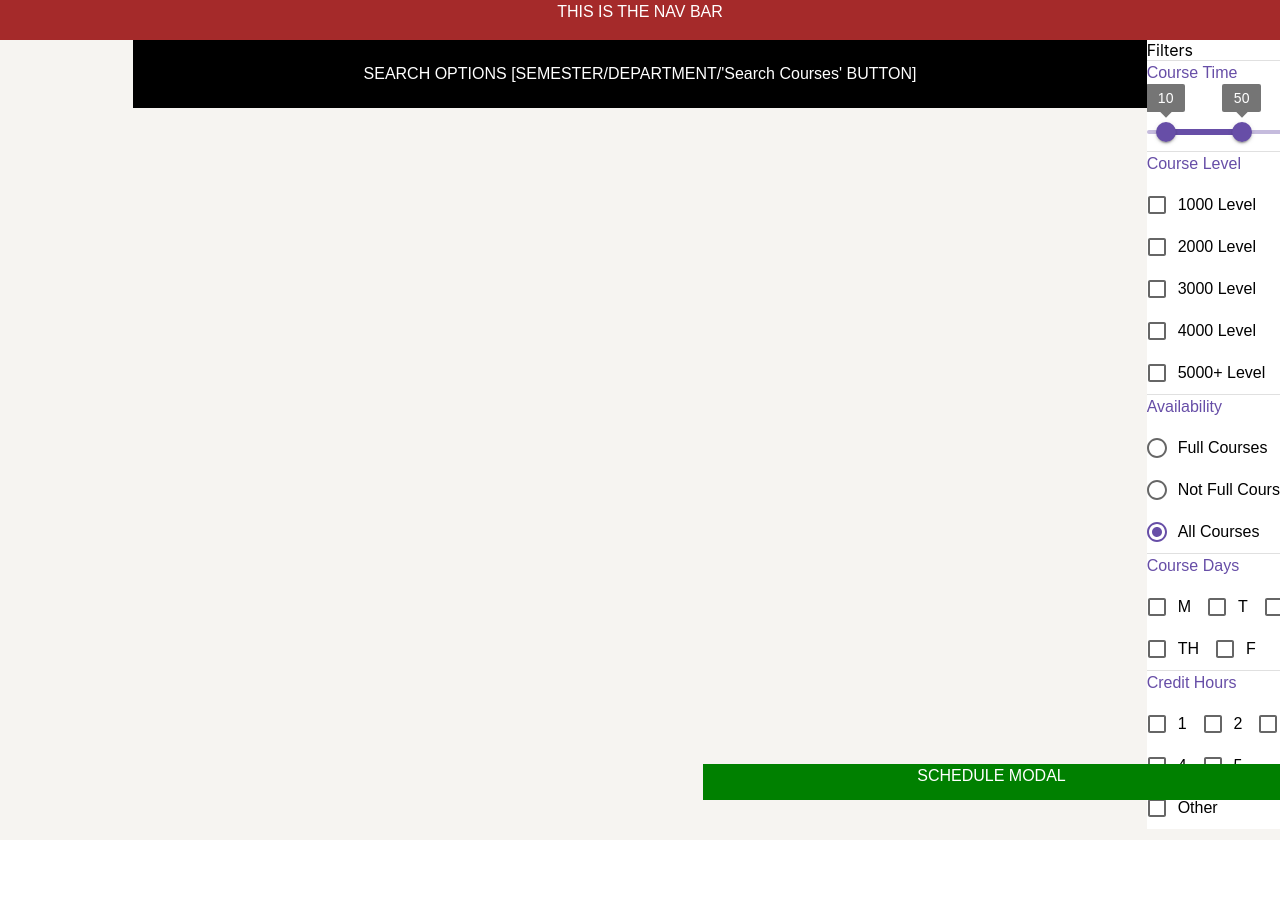
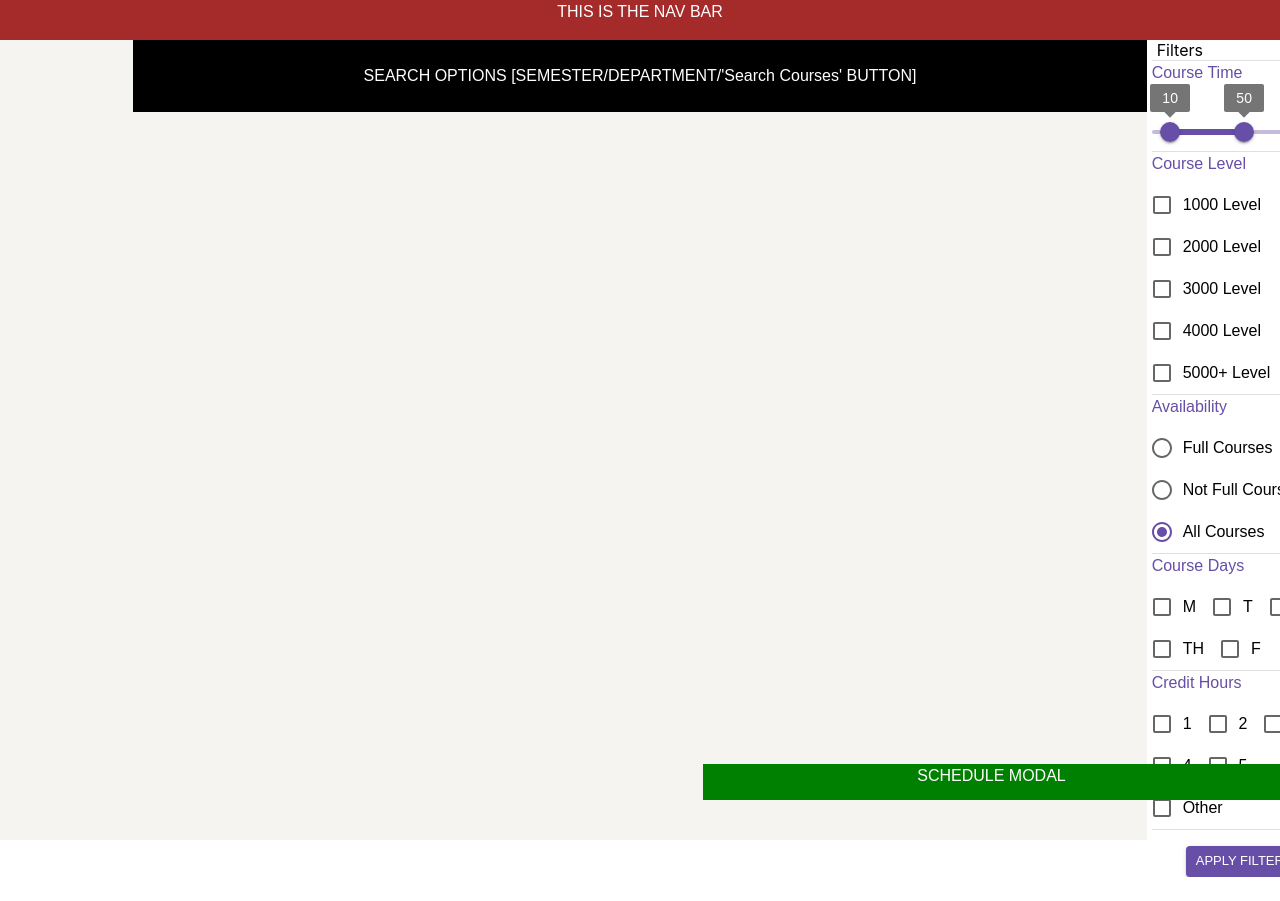
Before and after one commit to BaboyaChoch/ScheduleBookletRevamped, a React (Create React App) app in the folder booklet/: page / in a window 1280 px wide. Shown: the top 901 px of the page. Before the commit the page ends 853 px from the top, so only its background shows below. Built offline with nearby package versions, Linux system fonts and the light colour scheme.

Commit message:
Button and some styling

```diff
--- a/booklet/src/components/CheckmarkDisplayer.js
+++ b/booklet/src/components/CheckmarkDisplayer.js
@@ -44,20 +44,17 @@ export default function CheckmarkDisplayer(props) {
         <Typography sx={{ color: "#674EA7" }}> {headerText}</Typography>
       </Grid>
       {/* Body - checklist */}
-      <Grid
-        item
-        sx={{
-          flexWrap: "nowrap",
-        }}
-      >
+      <Grid item container>
         {itemList.map((item) => {
           return (
+            <Grid item>
               <FormControlLabel
                 spacing={1}
                 key={item.id}
                 control={<Checkbox />}
                 label={item.label}
               />
+            </Grid>
           );
         })}
       </Grid>
--- a/booklet/src/components/Filters.js
+++ b/booklet/src/components/Filters.js
@@ -1,4 +1,11 @@
-import { Box, Stack, Typography, Divider } from "@mui/material";
+import {
+  Box,
+  Stack,
+  Typography,
+  Divider,
+  Button,
+  Container,
+} from "@mui/material";
 import { makeStyles, styled } from "@mui/styles";
 import React from "react";
 
@@ -17,8 +24,7 @@ const useStyles = makeStyles({
     paddingTop: 3,
   },
   filterStack: {
-    maxHeight: 100,
-    overflow: "overflow",
+    paddingLeft: 5,
   },
 });
 
@@ -51,8 +57,12 @@ export default function Filters(props) {
   const classes = useStyles();
 
   return (
-    <Box className={classes.root} xs>
-      <Stack direction={"column"} sx={{ overflow: "auto" }}>
+    <Box className={classes.root} xs={12}>
+      <Stack
+        className={classes.filterStack}
+        direction="column"
+        sx={{ overflow: "auto" }}
+      >
         <div className={classes.filterStack}> Filters</div>
         {/* Course Time Component*/}
         <Divider />
@@ -61,10 +71,13 @@ export default function Filters(props) {
         </div>
         <Divider />
         {/* Course Level through the checkmarkDisp. componenet */}
-        <CheckmarkDisplayer
-          headerText="Course Level"
-          itemList={courseLevelList}
-        />
+        <div>
+          <CheckmarkDisplayer
+            headerText="Course Level"
+            itemList={courseLevelList}
+          />
+        </div>
+
         <Divider />
         {/* Availability Component */}
         <Availability />
@@ -77,6 +90,19 @@ export default function Filters(props) {
           headerText="Credit Hours"
           itemList={credtHourList}
         />
+        <Divider />
+        <Box sx={{ paddingTop: 2, alignSelf: "center" }}>
+          <Button
+            size="small"
+            sx={{ width: "100%" }}
+            variant="contained"
+            onClick={() => {
+              return alert("submit filters");
+            }}
+          >
+            Apply Filters
+          </Button>
+        </Box>
       </Stack>
     </Box>
   );
```
Lines whose indentation alone changed are shown as unchanged.
